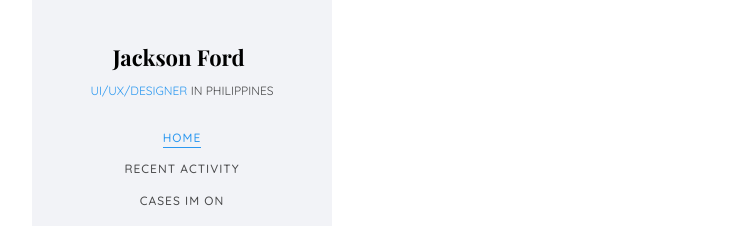
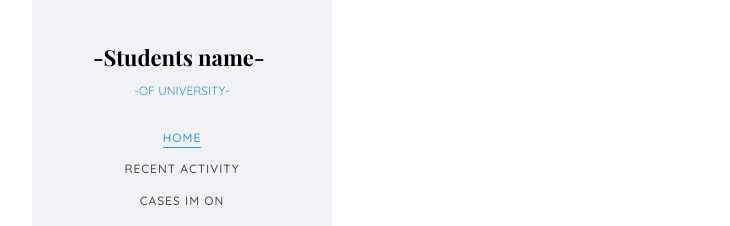
Before and after one commit to player1s/ISEED-new, a website: page public/HTMLPages/student.html in a window 1280 px wide. Shown: the top 226 px of the page, without its empty margins (23-753 px from the left). Drawn offline with nearby package versions, Linux system fonts and the light colour scheme; files whose address does not match are found by name; a web font is replaced by a local one.

Commit message:
updated name on all userpage

```diff
--- a/public/HTMLPages/student.html
+++ b/public/HTMLPages/student.html
@@ -57,8 +57,8 @@
 				<!-- logo here
 				<div class="author-img" style="background-image: url(images/about.jpg);"></div>
 				-->
-				<h1 id="colorlib-logo"><a href="company.html">Jackson Ford</a></h1>
-				<span class="position"><a href="#">UI/UX/Designer</a> in Philippines</span>
+				<h1 id="colorlib-logo"><a href="student.html">-Students name-</a></h1>
+				<span class="position"><a href="#">-of university-</span>
 			</div>
 			<nav id="colorlib-main-menu" role="navigation" class="navbar">
 				<div id="navbar" class="collapse">
```
Also changed, not shown: public/HTMLPages/company.html (+1 -1 lines), public/HTMLPages/education.html (+1 -1 lines).
